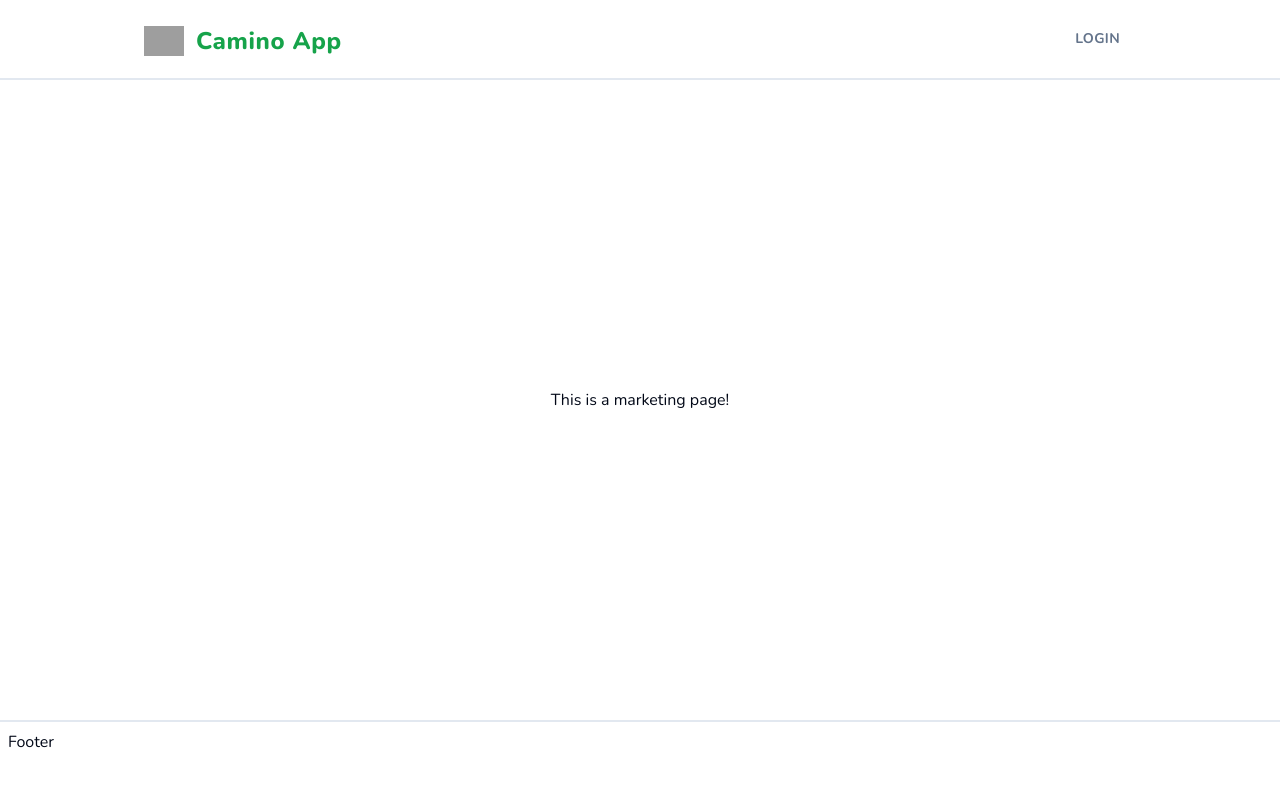
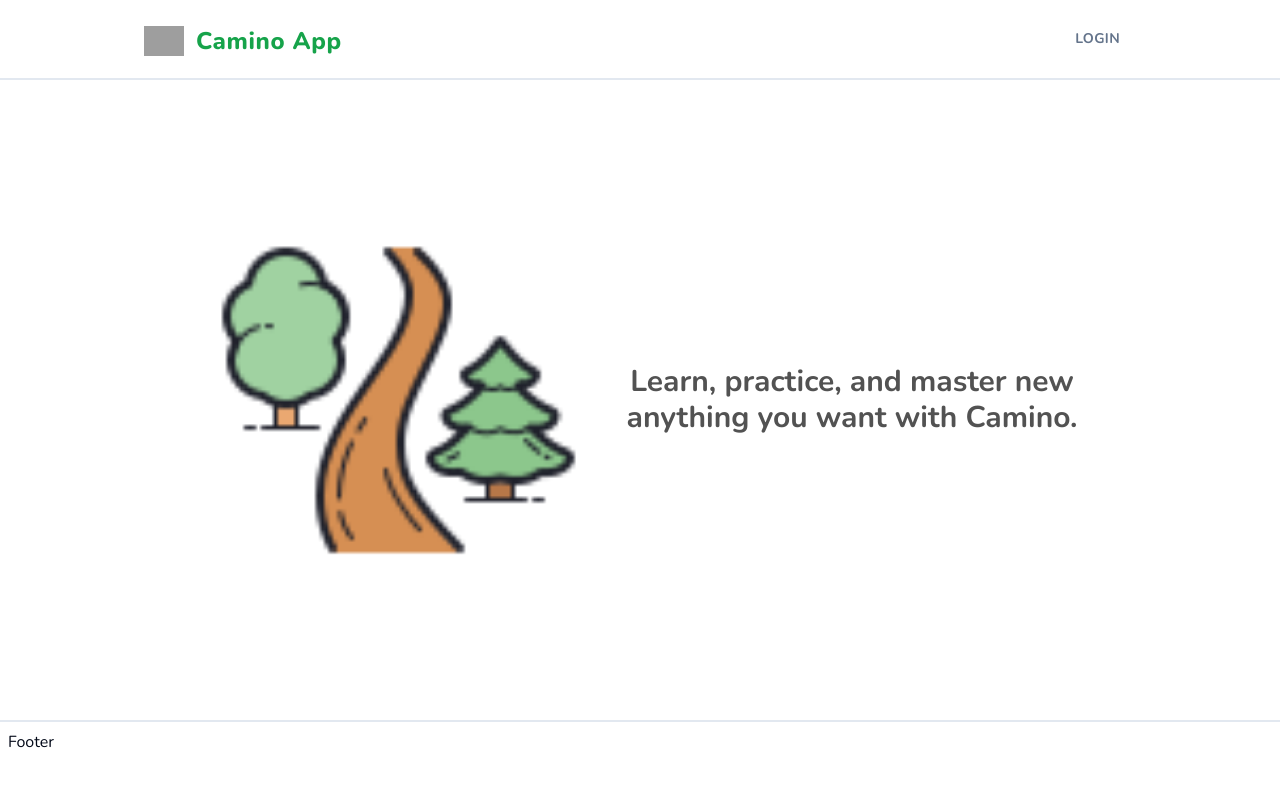
Before and after one commit to Griego86/language-app, a Next.js app: page / in a window 1280 px wide. Shown: the top 786 px of the page. Built offline with nearby package versions, Linux system fonts and the light colour scheme; no server answers; grey boxes are pictures that could not be loaded.

Commit message:
Added main paragraph to root page

```diff
--- a/app/(marketing)/header.tsx
+++ b/app/(marketing)/header.tsx
@@ -23,7 +23,9 @@ export const Header = () => {
         </ClerkLoading>
         <ClerkLoaded>
           <SignedIn>
-            <UserButton />
+            <UserButton
+              afterSignOutUrl="/"
+            />
           </SignedIn>
           <SignedOut>
             <SignInButton
--- a/app/(marketing)/page.tsx
+++ b/app/(marketing)/page.tsx
@@ -1,9 +1,24 @@
 import { Button } from "@/components/ui/button";
+import Image from "next/image";
 
 export default function Home() {
   return(
-    <div>
-      This is a marketing page!
+    <div className="max-w-[998px] mx-auto flex-1 w-full flex flex-col lg:flex-row items-center justify-center p-4 gap-2">
+      <div className="relative w-[240px] h-[240px] lg:w-[424px] lg:h-[424px] mb-8 lg:mb-0">
+        <Image
+          src='/path.png'
+          fill
+          alt="path"
+        />
+      </div>
+      <div className="flex flex-col items-center gap-y-8">
+        <h1 className="text-xl lg:text-3xl font-bold text-neutral-600 max-w-[480px] text-center">
+          Learn, practice, and master new anything you want with Camino.
+        </h1>
+      </div>
+      <div>
+
+      </div>
     </div>
   )
 }
```
Also changed, not shown: public/path.png (added).
